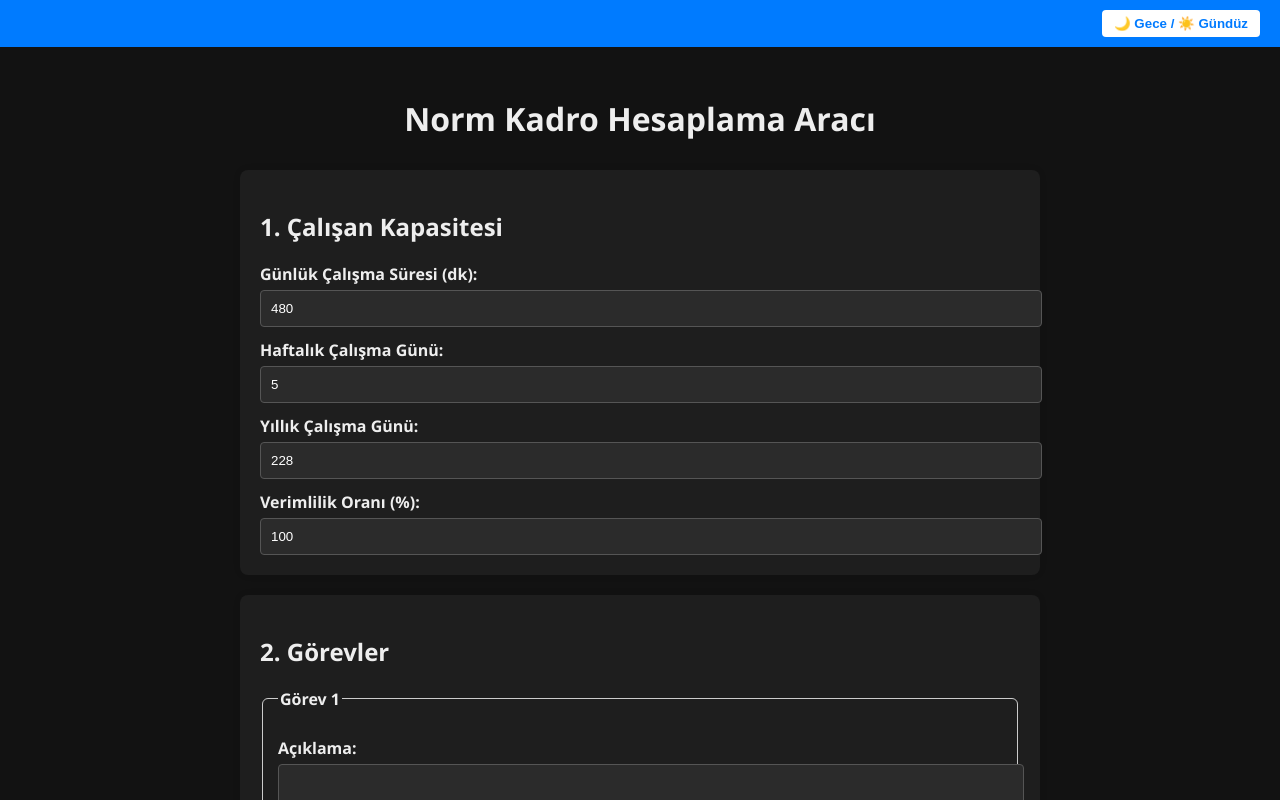
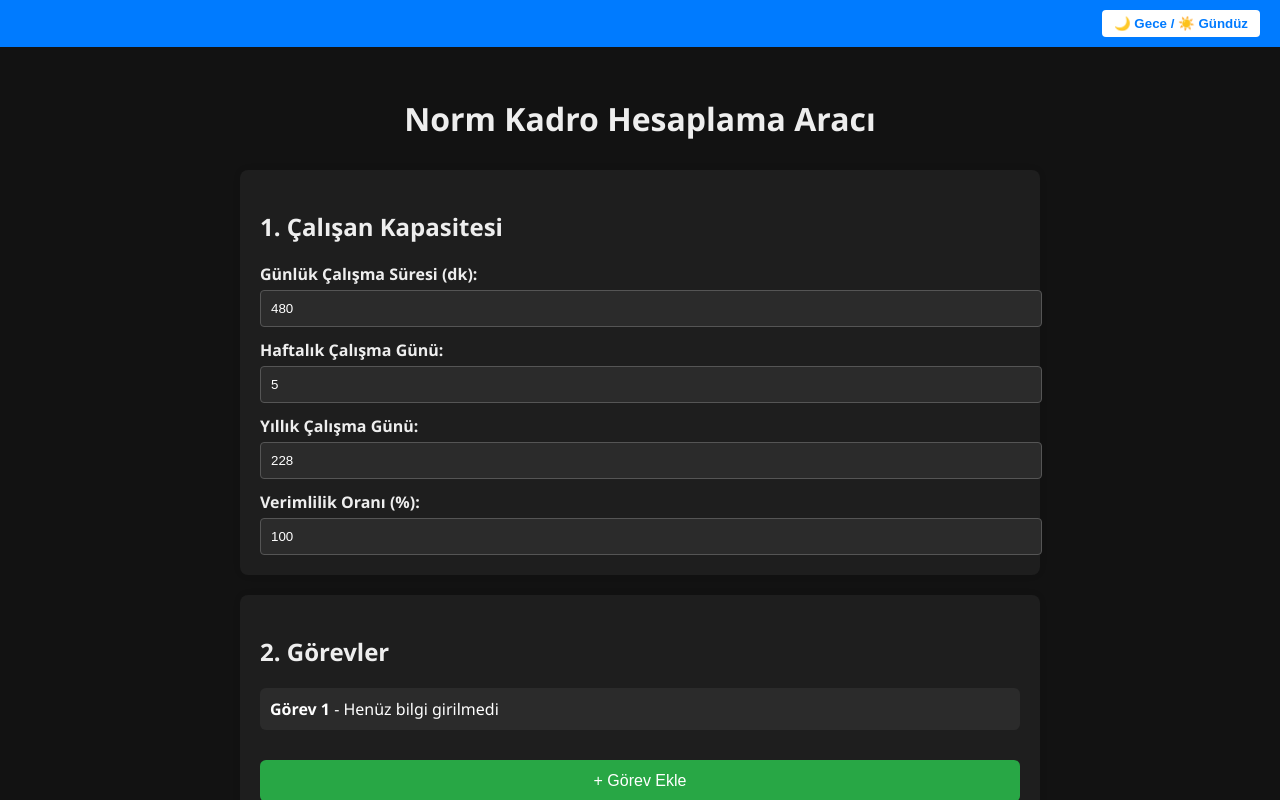
Before and after one commit to tugcesahiint/norm_kadro_hesaplamas-, a plain HTML site: page index.html in a window 1280 px wide. Both pictures are taken after a click on the button "🌙 Gece / ☀️ Gündüz". Shown: the top 800 px of the page. Drawn offline with Linux system fonts and the light colour scheme.

Commit message:
Update index.html

```diff
--- a/index.html
+++ b/index.html
@@ -65,7 +65,9 @@
       background: #fff;
       color: #000;
     }
-    body.dark input, body.dark select, body.dark textarea {
+    body.dark input,
+    body.dark select,
+    body.dark textarea {
       background: #2b2b2b;
       color: #fff;
       border: 1px solid #555;
@@ -91,6 +93,22 @@
     body.dark .result {
       background: #223322;
       border-left-color: #4caf50;
+    }
+    .task-summary {
+      padding: 10px;
+      background: #eef0f3;
+      margin-bottom: 10px;
+      border-radius: 6px;
+      cursor: pointer;
+      color: #333;
+    }
+    body.dark .task-summary {
+      background: #2b2b2b;
+      color: #fff;
+    }
+    .task-form {
+      display: none;
+      margin-top: 10px;
     }
   </style>
 </head>
@@ -133,26 +151,39 @@
     function addTask() {
       taskCount++;
       const container = document.getElementById("taskContainer");
-      const div = document.createElement("div");
-      div.innerHTML = `
-        <fieldset style="margin-top:20px; border: 1px solid #ccc; padding: 15px; border-radius: 6px;">
-          <legend><b>Görev ${taskCount}</b></legend>
+
+      const wrapper = document.createElement("div");
+      wrapper.classList.add("task-wrapper");
+      wrapper.innerHTML = `
+        <div class="task-summary" onclick="this.nextElementSibling.style.display = (this.nextElementSibling.style.display === 'none' ? 'block' : 'none')">
+          <span id="taskLabel_${taskCount}"><b>Görev ${taskCount}</b> - Henüz bilgi girilmedi</span>
+        </div>
+        <div class="task-form">
           <label>Açıklama:</label>
-          <textarea id="desc_${taskCount}"></textarea>
+          <textarea id="desc_${taskCount}" oninput="updateSummary(${taskCount})"></textarea>
           <label>Görev Süresi (dk):</label>
-          <input type="number" id="duration_${taskCount}" value="15" />
+          <input type="number" id="duration_${taskCount}" value="15" oninput="updateSummary(${taskCount})" />
           <label>Tekrar Sayısı:</label>
-          <input type="number" id="repeat_${taskCount}" value="1" />
+          <input type="number" id="repeat_${taskCount}" value="1" oninput="updateSummary(${taskCount})" />
           <label>Dönem:</label>
-          <select id="period_${taskCount}">
+          <select id="period_${taskCount}" onchange="updateSummary(${taskCount})">
             <option value="daily">Günlük</option>
             <option value="weekly">Haftalık</option>
             <option value="monthly">Aylık</option>
             <option value="yearly">Yıllık</option>
           </select>
-        </fieldset>
+        </div>
       `;
-      container.appendChild(div);
+      container.appendChild(wrapper);
+    }
+
+    function updateSummary(id) {
+      const desc = document.getElementById(`desc_${id}`).value.trim().substring(0, 20);
+      const dur = document.getElementById(`duration_${id}`).value;
+      const rep = document.getElementById(`repeat_${id}`).value;
+      const per = document.getElementById(`period_${id}`).value;
+
+      document.getElementById(`taskLabel_${id}`).innerHTML = `<b>Görev ${id}</b> - ${desc || 'Görev'} (${dur}dk × ${rep} ${per})`;
     }
 
     function calculateFinal() {
```
